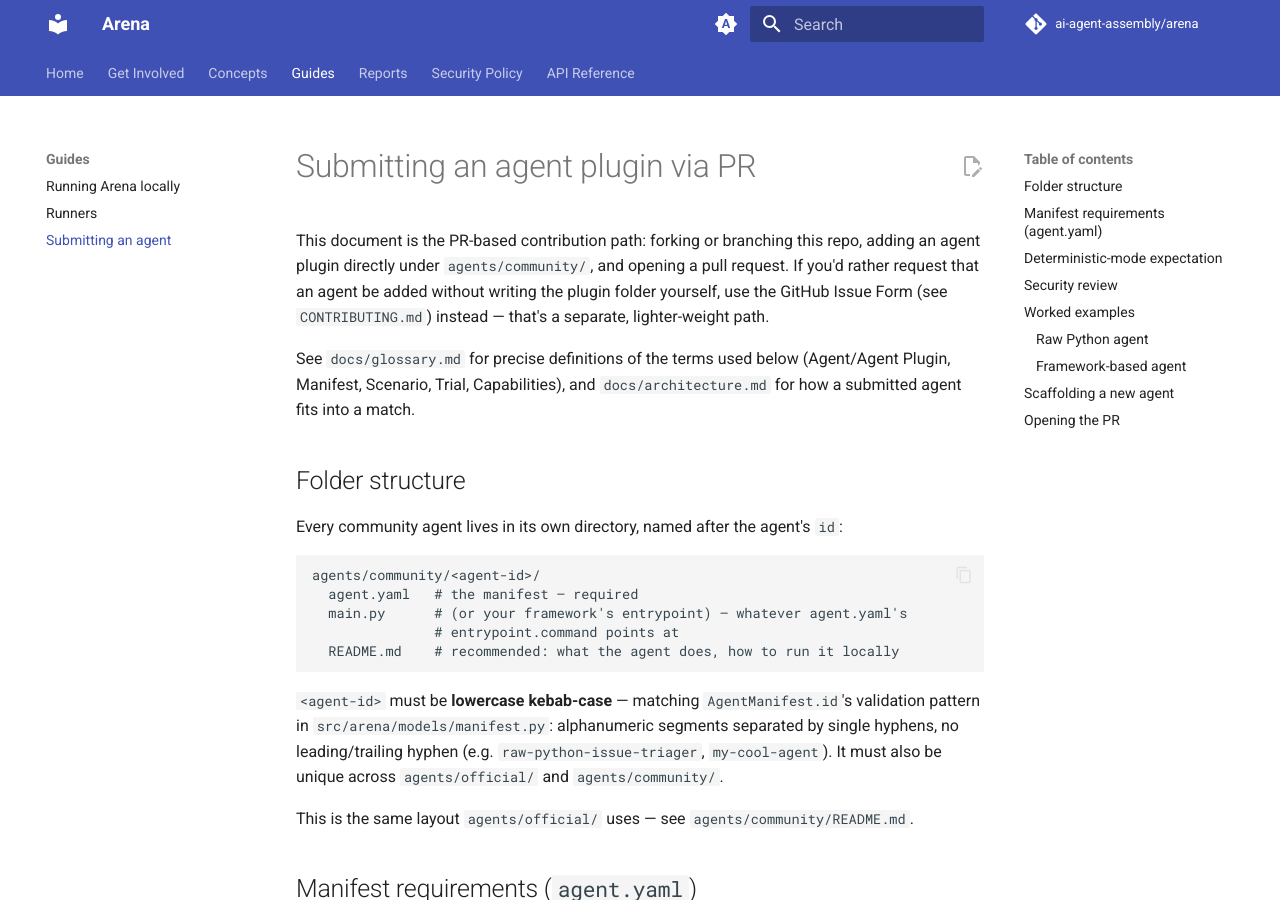
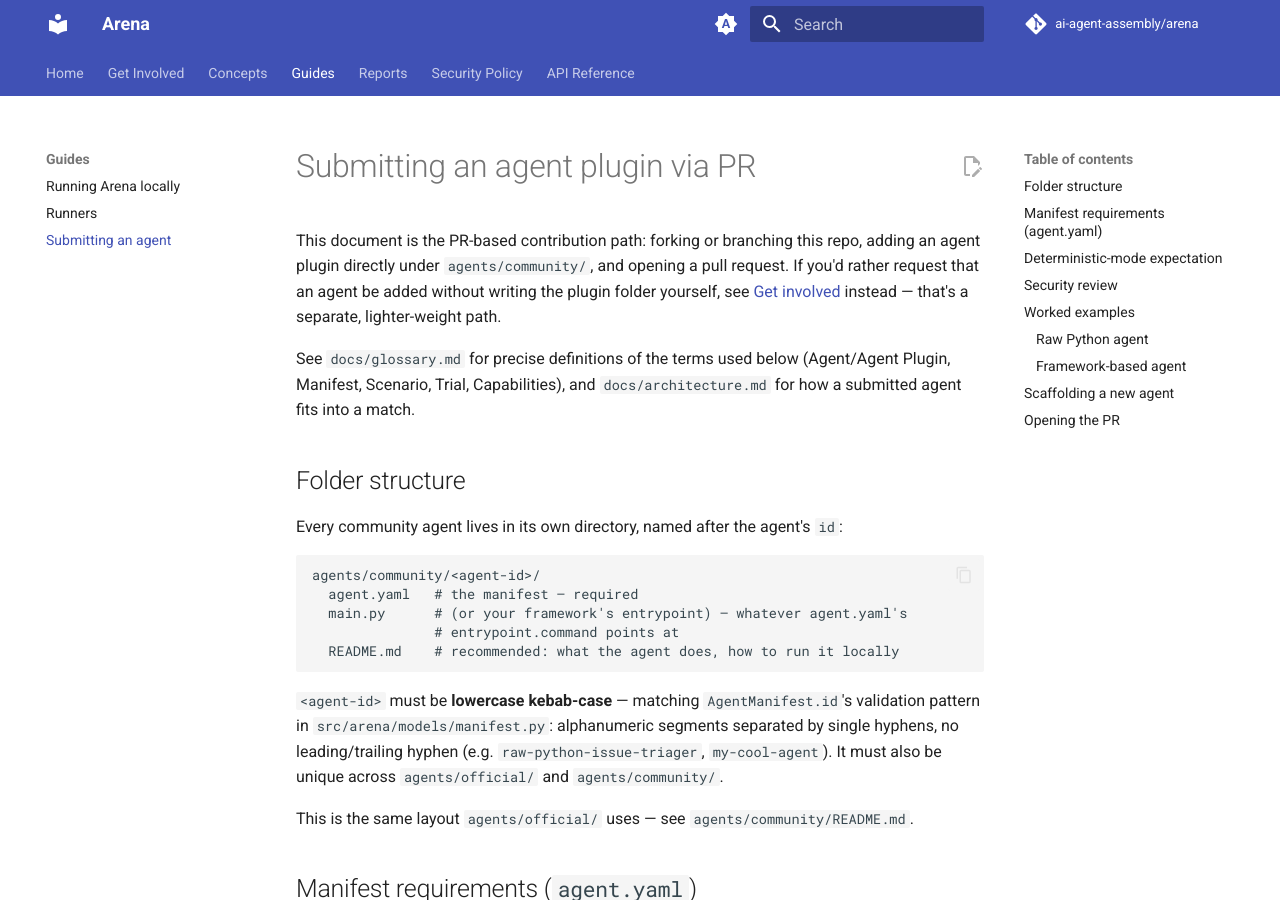
Before and after one commit to ai-agent-assembly/arena, an MkDocs documentation site: the page built from docs/submit-agent.md, in a window 1280 px wide and 900 px high. Built offline with MkDocs 1.6.1 and Material for MkDocs 9.7.7, drawn with Linux system fonts in a browser that asks for light colours; comment, search, counter and statistics services are not loaded; the version menu is left out.

Commit message:
♻️ docs: Point submit-agent.md at the new Get Involved page
The prior cross-reference pointed at CONTRIBUTING.md, which isn't
part of the MkDocs docs site — replace it with a link to
get-involved.md so the reference works for readers landing on the
docs site with no prior knowledge of the repo's root files.

Refs AAASM-4426

```diff
--- a/docs/submit-agent.md
+++ b/docs/submit-agent.md
@@ -3,8 +3,8 @@
 This document is the PR-based contribution path: forking or branching this
 repo, adding an agent plugin directly under `agents/community/`, and opening
 a pull request. If you'd rather request that an agent be added without
-writing the plugin folder yourself, use the GitHub Issue Form (see
-`CONTRIBUTING.md`) instead — that's a separate, lighter-weight path.
+writing the plugin folder yourself, see [Get involved](get-involved.md)
+instead — that's a separate, lighter-weight path.
 
 See `docs/glossary.md` for precise definitions of the terms used below
 (Agent/Agent Plugin, Manifest, Scenario, Trial, Capabilities), and
```
